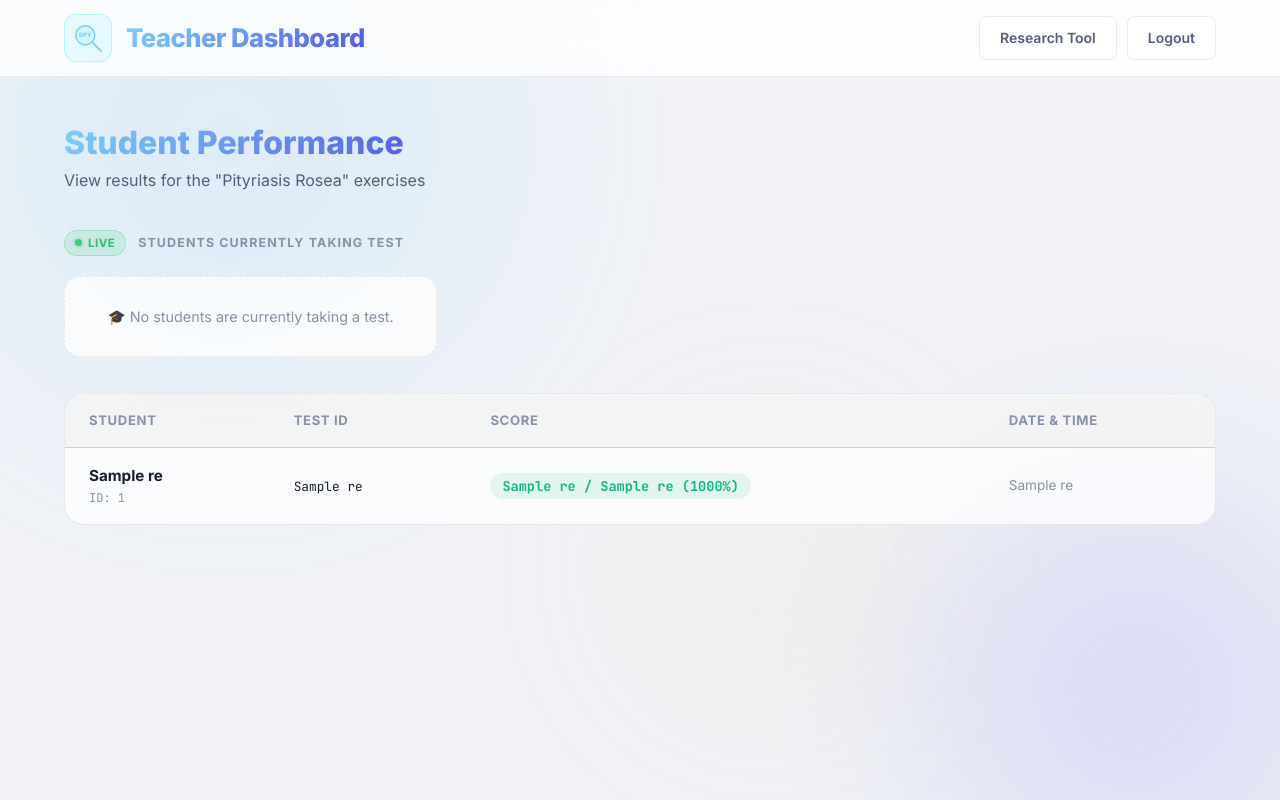
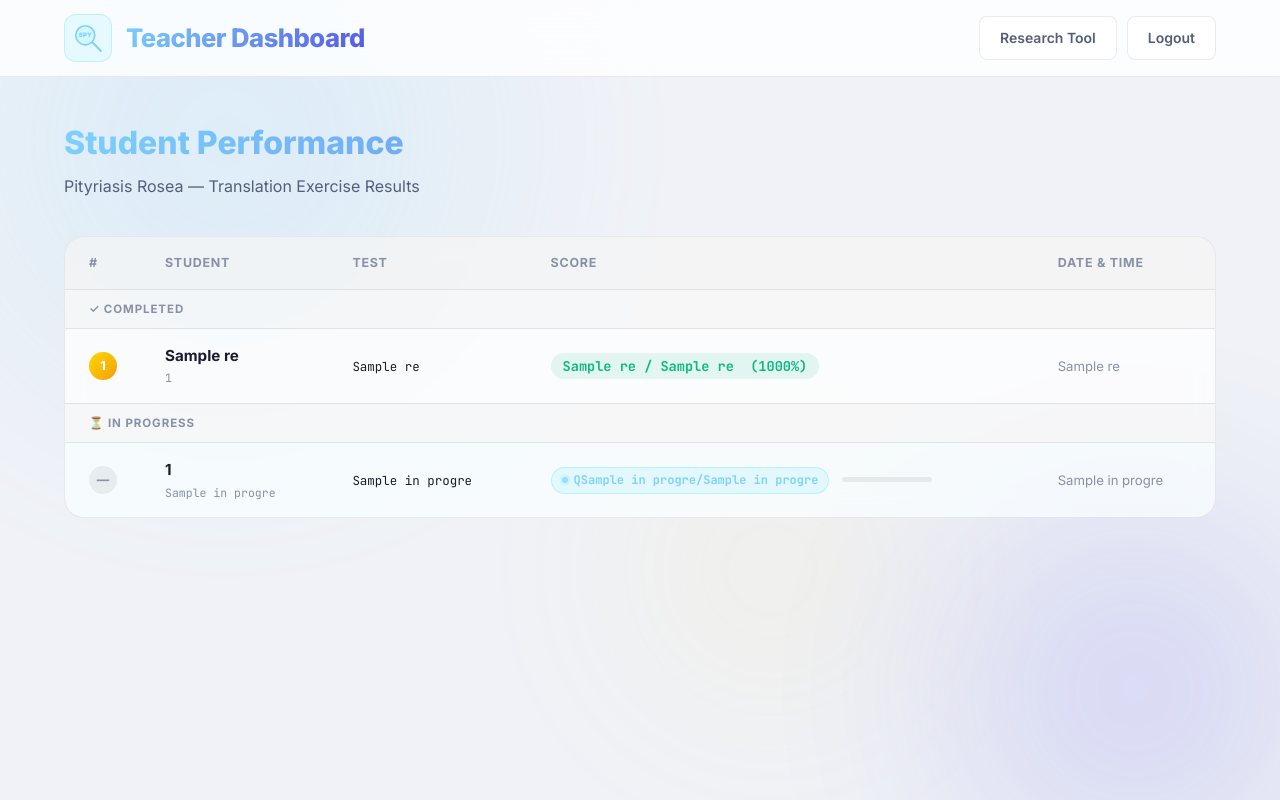
Before and after one commit to kerem-shn/Spy-AI, a Flask app: template templates/dashboard.html in a window 1280 px wide. Run offline with Flask 3, Linux system fonts and the light colour scheme; the template is opened without the code that fills it: most values are stand-ins (such as "Sample title", 1, 10 or a date in 2020).

Commit message:
fix: precise scoring (wrong picks cancel correct), unified ranked dashboard table

```diff
--- a/app.py
+++ b/app.py
@@ -1117,9 +1117,9 @@ def index():
 def dashboard():
     if current_user.role != "teacher":
         return redirect(url_for("index"))
-
     results = cache.get_all_results()
-    return render_template("dashboard.html", results=results)
+    in_progress = cache.get_all_progress()
+    return render_template("dashboard.html", results=results, in_progress=in_progress)
 
 @app.route("/api/save_result", methods=["POST"])
 @login_required
--- a/templates/dashboard.html
+++ b/templates/dashboard.html
@@ -10,10 +10,10 @@
     <link rel="stylesheet" href="/static/style.css">
     <style>
         .dashboard-main { max-width: 1200px; margin: 0 auto; padding: 40px 24px; }
-        .dashboard-header { display: flex; justify-content: space-between; align-items: center; margin-bottom: 36px; }
-        .dashboard-title { font-size: 2rem; font-weight: 800; background: linear-gradient(135deg, var(--grad-start), var(--grad-end)); -webkit-background-clip: text; -webkit-text-fill-color: transparent; }
+        .dashboard-header { margin-bottom: 36px; }
+        .dashboard-title { font-size: 2rem; font-weight: 800; background: linear-gradient(135deg, var(--grad-start), var(--grad-end)); -webkit-background-clip: text; -webkit-text-fill-color: transparent; margin-bottom: 6px; }
 
-        /* ── Results Table ── */
+        /* ── Unified Table ── */
         .results-table-container {
             background: var(--bg-card); backdrop-filter: blur(12px);
             border: 1px solid var(--border-subtle); border-radius: 20px;
@@ -22,17 +22,29 @@
         .results-table { width: 100%; border-collapse: collapse; text-align: left; }
         .results-table th {
             padding: 16px 24px; background: rgba(0,0,0,0.03);
-            font-size: 0.82rem; text-transform: uppercase;
-            letter-spacing: 0.05em; color: var(--text-muted);
+            font-size: 0.78rem; text-transform: uppercase;
+            letter-spacing: 0.06em; color: var(--text-muted);
             border-bottom: 1px solid var(--border-subtle);
         }
         .results-table td {
-            padding: 16px 24px; border-bottom: 1px solid var(--border-subtle);
-            font-size: 0.95rem; color: var(--text-primary);
+            padding: 15px 24px; border-bottom: 1px solid var(--border-subtle);
+            font-size: 0.95rem; color: var(--text-primary); vertical-align: middle;
         }
         .results-table tr:last-child td { border-bottom: none; }
         .results-table tr:hover td { background: rgba(0,212,255,0.02); }
 
+        /* Rank badge */
+        .rank-badge {
+            width: 28px; height: 28px; border-radius: 50%;
+            display: flex; align-items: center; justify-content: center;
+            font-weight: 800; font-size: 0.78rem;
+        }
+        .rank-badge--1 { background: linear-gradient(135deg,#ffd700,#f59e0b); color: #fff; }
+        .rank-badge--2 { background: linear-gradient(135deg,#c0c0c0,#94a3b8); color: #fff; }
+        .rank-badge--3 { background: linear-gradient(135deg,#cd7f32,#b45309); color: #fff; }
+        .rank-badge--n { background: rgba(0,0,0,0.06); color: var(--text-muted); }
+
+        /* Score pills */
         .score-pill {
             padding: 4px 12px; border-radius: 20px;
             font-weight: 700; font-family: 'JetBrains Mono', monospace; font-size: 0.85rem;
@@ -41,109 +53,62 @@
         .score-pill--mid  { background: rgba(245,158,11,0.1);  color: var(--accent-amber); }
         .score-pill--low  { background: rgba(244,63,94,0.1);   color: var(--accent-rose); }
 
-        .student-info { display: flex; flex-direction: column; }
-        .student-id { font-size: 0.75rem; color: var(--text-muted); font-family: 'JetBrains Mono', monospace; }
-        .empty-state { text-align: center; padding: 60px 24px; color: var(--text-muted); }
-
-        /* ── Live Progress Section ── */
-        .live-section { margin-bottom: 36px; }
-        .live-section__header {
-            display: flex; align-items: center; gap: 12px; margin-bottom: 20px;
-        }
-        .live-section__title {
-            font-size: 0.78rem; font-weight: 700;
-            text-transform: uppercase; letter-spacing: 0.09em;
-            color: var(--text-muted);
-        }
-        .live-badge {
+        /* In-progress row styles */
+        .progress-row td { background: rgba(0,212,255,0.02); }
+        .in-progress-label {
             display: inline-flex; align-items: center; gap: 6px;
-            background: rgba(34,197,94,0.12);
-            border: 1px solid rgba(34,197,94,0.25);
+            background: rgba(0,212,255,0.08); border: 1px solid rgba(0,212,255,0.2);
             border-radius: 20px; padding: 3px 10px;
-            font-size: 0.72rem; font-weight: 700;
-            color: #22c55e; letter-spacing: 0.04em;
+            font-size: 0.75rem; font-weight: 700; color: var(--accent-cyan, #00d4ff);
+            font-family: 'JetBrains Mono', monospace;
         }
         .live-dot {
-            width: 7px; height: 7px; border-radius: 50%; background: #22c55e;
-            animation: pulse-dot 1.4s ease-in-out infinite;
+            width: 6px; height: 6px; border-radius: 50%; background: var(--accent-cyan,#00d4ff);
+            animation: pulse-dot 1.4s ease-in-out infinite; flex-shrink: 0;
         }
         @keyframes pulse-dot {
-            0%,100%{ opacity:1; box-shadow:0 0 0 0 rgba(34,197,94,.4); }
-            50%{ opacity:.7; box-shadow:0 0 0 4px rgba(34,197,94,0); }
+            0%,100%{ opacity:1; box-shadow:0 0 0 0 rgba(0,212,255,.4); }
+            50%{ opacity:.6; box-shadow:0 0 0 4px rgba(0,212,255,0); }
         }
-        .progress-cards {
-            display: grid; grid-template-columns: repeat(auto-fill,minmax(280px,1fr)); gap: 16px;
+        .mini-bar-wrap {
+            width: 90px; height: 5px; background: rgba(0,0,0,0.07);
+            border-radius: 100px; overflow: hidden; display: inline-block;
+            vertical-align: middle; margin-left: 8px;
         }
-        .progress-card {
-            background: var(--bg-card); backdrop-filter: blur(12px);
-            border: 1px solid var(--border-subtle); border-radius: 18px;
-            padding: 20px 22px; position: relative; overflow: hidden;
-            animation: panelIn .4s ease; transition: box-shadow .2s, transform .2s;
-        }
-        .progress-card:hover { transform: translateY(-2px); box-shadow: 0 8px 32px rgba(0,212,255,0.08); }
-        .progress-card::before {
-            content: ''; position: absolute; top: 0; left: 0; right: 0; height: 2px;
-            background: linear-gradient(90deg, var(--accent-cyan,#00d4ff), var(--accent-purple,#7c3aed));
-        }
-        .progress-card__top { display: flex; align-items: center; gap: 12px; margin-bottom: 14px; }
-        .progress-card__avatar {
-            width: 38px; height: 38px; border-radius: 50%;
-            background: linear-gradient(135deg, var(--accent-cyan,#00d4ff), var(--accent-purple,#7c3aed));
-            display: flex; align-items: center; justify-content: center;
-            font-weight: 800; font-size: 0.9rem; color: #fff; flex-shrink: 0;
-        }
-        .progress-card__info { flex: 1; min-width: 0; }
-        .progress-card__name {
-            font-weight: 700; font-size: 0.95rem; color: var(--text-primary);
-            white-space: nowrap; overflow: hidden; text-overflow: ellipsis;
-        }
-        .progress-card__test {
-            font-size: 0.72rem; color: var(--text-muted);
-            font-family: 'JetBrains Mono', monospace; margin-top: 2px;
-            white-space: nowrap; overflow: hidden; text-overflow: ellipsis;
-        }
-        .progress-card__pct {
-            font-size: 1.15rem; font-weight: 800; flex-shrink: 0;
-            background: linear-gradient(135deg, var(--accent-cyan,#00d4ff), var(--accent-purple,#7c3aed));
-            -webkit-background-clip: text; -webkit-text-fill-color: transparent;
-        }
-        .progress-bar-wrap {
-            background: rgba(0,0,0,0.06); border-radius: 100px; height: 6px;
-            overflow: hidden; margin-bottom: 8px;
-        }
-        .progress-bar-inner {
+        .mini-bar-inner {
             height: 100%; border-radius: 100px;
             background: linear-gradient(90deg, var(--accent-cyan,#00d4ff), var(--accent-purple,#7c3aed));
-            transition: width .5s cubic-bezier(.4,0,.2,1);
-            box-shadow: 0 0 8px rgba(0,212,255,0.3);
+            transition: width .5s ease;
         }
-        .progress-card__label {
-            font-size: 0.72rem; color: var(--text-muted);
-            display: flex; justify-content: space-between;
+
+        /* Section divider */
+        .section-divider td {
+            padding: 10px 24px; background: rgba(0,0,0,0.02);
+            font-size: 0.72rem; font-weight: 700; text-transform: uppercase;
+            letter-spacing: 0.08em; color: var(--text-muted);
+            border-bottom: 1px solid var(--border-subtle);
         }
-        .no-live {
-            color: var(--text-muted); font-size: 0.9rem;
-            padding: 28px 24px; text-align: center;
-            background: var(--bg-card); border: 1px dashed var(--border-subtle);
-            border-radius: 16px;
-        }
+
+        .student-info { display: flex; flex-direction: column; }
+        .student-id { font-size: 0.72rem; color: var(--text-muted); font-family: 'JetBrains Mono', monospace; margin-top: 1px; }
+
+        .empty-state { text-align: center; padding: 60px 24px; color: var(--text-muted); }
 
         /* ── Mobile ── */
         @media (max-width: 768px) {
             .dashboard-main { padding: 20px 12px; }
-            .dashboard-header { flex-direction: column; gap: 8px; text-align: center; }
             .dashboard-title { font-size: 1.5rem; }
-            .header__actions { gap: 6px; }
-            .header__actions .btn { font-size: 0.75rem; padding: 6px 10px; }
             .results-table thead { display: none; }
             .results-table, .results-table tbody, .results-table tr, .results-table td { display: block; width: 100%; }
-            .results-table tr { padding: 16px; margin-bottom: 8px; border-bottom: 1px solid var(--border-subtle); }
-            .results-table td { padding: 4px 0; border-bottom: none; display: flex; justify-content: space-between; align-items: center; }
-            .results-table td::before { font-weight: 700; font-size: 0.75rem; text-transform: uppercase; color: var(--text-muted); }
-            .results-table td:nth-child(1)::before { content: 'Student'; }
-            .results-table td:nth-child(2)::before { content: 'Test'; }
-            .results-table td:nth-child(3)::before { content: 'Score'; }
-            .results-table td:nth-child(4)::before { content: 'Date'; }
+            .results-table tr { padding: 12px 16px; border-bottom: 1px solid var(--border-subtle); }
+            .results-table td { padding: 3px 0; border-bottom: none; display: flex; justify-content: space-between; align-items: center; font-size: 0.88rem; }
+            .results-table td::before { font-weight: 700; font-size: 0.7rem; text-transform: uppercase; color: var(--text-muted); flex-shrink: 0; margin-right: 8px; }
+            .results-table td:nth-child(1)::before { content: '#'; }
+            .results-table td:nth-child(2)::before { content: 'Student'; }
+            .results-table td:nth-child(3)::before { content: 'Test'; }
+            .results-table td:nth-child(4)::before { content: 'Score'; }
+            .results-table td:nth-child(5)::before { content: 'Date'; }
+            .section-divider td { display: block; }
         }
     </style>
 </head>
@@ -176,108 +141,98 @@
 
     <main class="dashboard-main">
         <div class="dashboard-header">
-            <div>
-                <h2 class="dashboard-title">Student Performance</h2>
-                <p style="color:var(--text-secondary)">View results for the "Pityriasis Rosea" exercises</p>
-            </div>
+            <h2 class="dashboard-title">Student Performance</h2>
+            <p style="color:var(--text-secondary)">Pityriasis Rosea — Translation Exercise Results</p>
         </div>
 
-        <!-- LIVE PROGRESS SECTION -->
-        <div class="live-section">
-            <div class="live-section__header">
-                <div class="live-badge">
-                    <span class="live-dot"></span> LIVE
-                </div>
-                <span class="live-section__title">Students Currently Taking Test</span>
-            </div>
-            <div class="progress-cards" id="progress-cards">
-                <p class="no-live">🎓 No students are currently taking a test.</p>
-            </div>
-        </div>
-
-        <!-- RESULTS TABLE -->
-        <div class="results-table-container">
-            {% if results %}
-            <table class="results-table">
+        <div class="results-table-container" id="results-container">
+            {% if results or in_progress %}
+            <table class="results-table" id="results-table">
                 <thead>
                     <tr>
+                        <th style="width:48px">#</th>
                         <th>Student</th>
-                        <th>Test ID</th>
+                        <th>Test</th>
                         <th>Score</th>
                         <th>Date &amp; Time</th>
                     </tr>
                 </thead>
-                <tbody>
+                <tbody id="results-body">
+                    {% if results %}
+                    <tr class="section-divider"><td colspan="5">✓ Completed</td></tr>
                     {% for res in results %}
                     {% set pct = (res[3] / res[4] * 100) | round | int %}
+                    {% set rank = loop.index %}
                     <tr>
+                        <td>
+                            <div class="rank-badge {% if rank == 1 %}rank-badge--1{% elif rank == 2 %}rank-badge--2{% elif rank == 3 %}rank-badge--3{% else %}rank-badge--n{% endif %}">
+                                {{ rank }}
+                            </div>
+                        </td>
                         <td>
                             <div class="student-info">
                                 <strong>{{ res[1] }}</strong>
-                                <span class="student-id">ID: {{ res[0] }}</span>
+                                <span class="student-id">{{ res[0] }}</span>
                             </div>
                         </td>
-                        <td><code style="font-family:'JetBrains Mono'; font-size:0.8rem">{{ res[2] }}</code></td>
+                        <td><code style="font-family:'JetBrains Mono';font-size:0.78rem">{{ res[2] }}</code></td>
                         <td>
                             <span class="score-pill {% if pct >= 80 %}score-pill--high{% elif pct >= 50 %}score-pill--mid{% else %}score-pill--low{% endif %}">
-                                {{ res[3] }} / {{ res[4] }} ({{ pct }}%)
+                                {{ res[3] }} / {{ res[4] }} &nbsp;({{ pct }}%)
                             </span>
                         </td>
-                        <td style="color:var(--text-muted); font-size:0.85rem">{{ res[5] }}</td>
+                        <td style="color:var(--text-muted);font-size:0.82rem">{{ res[5] }}</td>
                     </tr>
                     {% endfor %}
+                    {% endif %}
+
+                    {% if in_progress %}
+                    <tr class="section-divider"><td colspan="5">⏳ In Progress</td></tr>
+                    {% for p in in_progress %}
+                    {% set ppct = ((p[3] / p[4]) * 100) | round | int if p[4] > 0 else 0 %}
+                    <tr class="progress-row">
+                        <td><div class="rank-badge rank-badge--n">—</div></td>
+                        <td>
+                            <div class="student-info">
+                                <strong>{{ p[0] }}</strong>
+                                <span class="student-id">{{ p[1] }}</span>
+                            </div>
+                        </td>
+                        <td><code style="font-family:'JetBrains Mono';font-size:0.78rem">{{ p[2] }}</code></td>
+                        <td>
+                            <span class="in-progress-label">
+                                <span class="live-dot"></span>
+                                Q{{ p[3] }}/{{ p[4] }}
+                            </span>
+                            <span class="mini-bar-wrap">
+                                <span class="mini-bar-inner" style="width:{{ ppct }}%"></span>
+                            </span>
+                        </td>
+                        <td style="color:var(--text-muted);font-size:0.82rem">{{ p[5] }}</td>
+                    </tr>
+                    {% endfor %}
+                    {% endif %}
                 </tbody>
             </table>
             {% else %}
             <div class="empty-state">
-                <svg width="48" height="48" viewBox="0 0 24 24" fill="none" stroke="currentColor" stroke-width="1" style="margin-bottom:16px; opacity:0.5">
+                <svg width="48" height="48" viewBox="0 0 24 24" fill="none" stroke="currentColor" stroke-width="1" style="margin-bottom:16px;opacity:0.4">
                     <path d="M14 2H6a2 2 0 0 0-2 2v16a2 2 0 0 0 2 2h12a2 2 0 0 0 2-2V8z"></path>
                     <polyline points="14 2 14 8 20 8"></polyline>
                     <line x1="16" y1="13" x2="8" y2="13"></line>
                     <line x1="16" y1="17" x2="8" y2="17"></line>
                 </svg>
-                <h3>No results yet</h3>
-                <p>Student test scores will appear here once they complete an exercise.</p>
+                <h3>No activity yet</h3>
+                <p>Results will appear here once students start or complete an exercise.</p>
             </div>
             {% endif %}
         </div>
     </main>
 
 <script>
-async function pollProgress() {
-    try {
-        const res = await fetch("/api/student_progress");
-        const data = await res.json();
-        const container = document.getElementById("progress-cards");
-        if (!data || !data.length) {
-            container.innerHTML = '<p class="no-live">🎓 No students are currently taking a test.</p>';
-            return;
-        }
-        container.innerHTML = data.map(s => {
-            const pct = s.total > 0 ? Math.round((s.question_index / s.total) * 100) : 0;
-            const initials = s.name.split(" ").map(w => w[0]).join("").toUpperCase().slice(0,2);
-            return `<div class="progress-card">
-                <div class="progress-card__top">
-                    <div class="progress-card__avatar">${initials}</div>
-                    <div class="progress-card__info">
-                        <div class="progress-card__name">${s.name}</div>
-                        <div class="progress-card__test">${s.test_id}</div>
-                    </div>
-                    <div class="progress-card__pct">${pct}%</div>
-                </div>
-                <div class="progress-bar-wrap">
-                    <div class="progress-bar-inner" style="width:${pct}%"></div>
-                </div>
-                <div class="progress-card__label">
-                    <span>Question ${s.question_index} of ${s.total}</span>
-                    <span>${s.updated_at ? s.updated_at.slice(11,16) : ''}</span>
-                </div>
-            </div>`;
-        }).join("");
-    } catch(e) {}
-}
-pollProgress();
-setInterval(pollProgress, 5000);
+// Auto-refresh the page every 10s to pick up new in-progress rows from server
+// (lightweight — the server does all the work, no client-side polling needed)
+setInterval(() => location.reload(), 10000);
 </script>
 </body>
 </html>
```
Also changed, not shown: static/script.js (+7 -5 lines).
